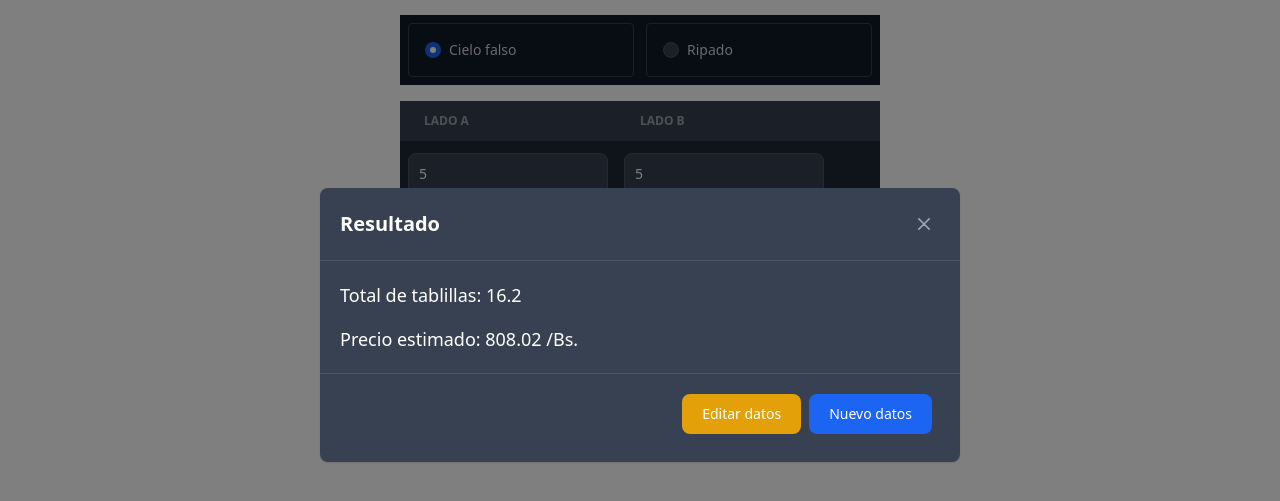
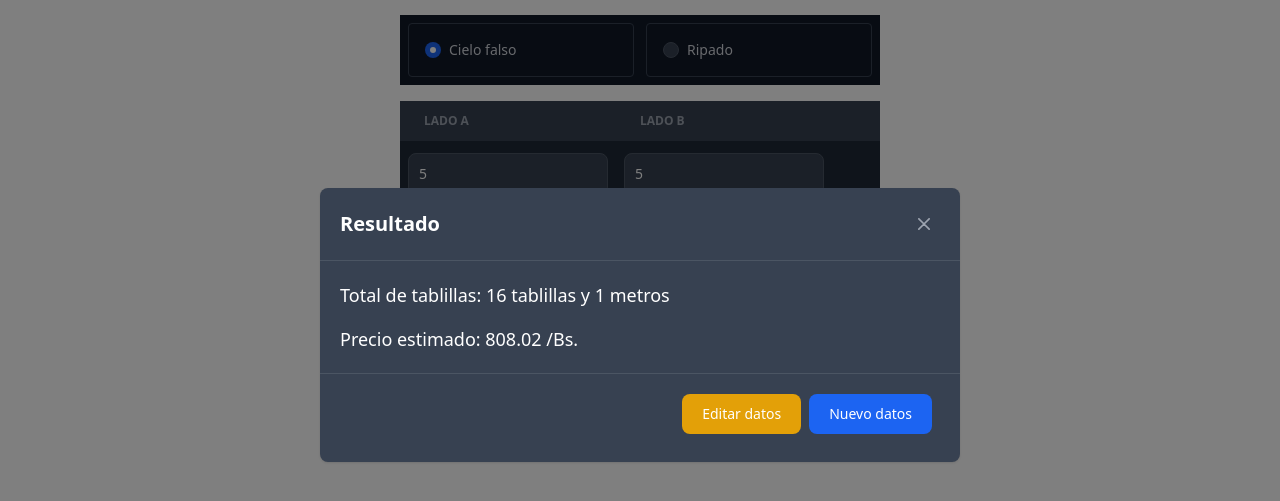
Before and after one commit to 94tomas/calculadora-PVC, an Astro site: page / in a window 1280 px wide. Both pictures are taken after typing "5", "5" into the empty fields and a click on the button "Calcular". Shown: the part 75-576 px from the top of the page. Built offline with nearby package versions, Linux system fonts and the light colour scheme; Astro itself is replaced by a stand-in of ours.

Commit message:
add mejoras de calculo

```diff
--- a/src/components/Calculator.vue
+++ b/src/components/Calculator.vue
@@ -46,6 +46,24 @@ const changeType = () => {
     }
 }
 
+
+/**
+ * texto total
+ */
+const totalClipboardText = (numero) => {
+    // Obtener la parte entera
+    let parteEntera = Math.trunc(numero);
+
+    // Obtener la parte decimal
+    let parteDecimal = numero - parteEntera;
+
+    if (parteDecimal>0) {
+        return `${parteEntera} tablillas y ${(((parteDecimal*100)*clipBoard.value.a)/100).toFixed(0)} metros`
+    }
+
+    return `${parteEntera} tablillas`
+}
+
 onMounted(() => {
     changeType()
 })
@@ -90,7 +108,7 @@ onMounted(() => {
                                 placeholder="lado A"
                                 required
                                 min="0"
-                                step="0.01"
+                                step="0.001"
                                 v-model="item.a"
                             />
                         </td>
@@ -101,7 +119,7 @@ onMounted(() => {
                                 placeholder="lado B"
                                 required
                                 min="0"
-                                step="0.01"
+                                step="0.001"
                                 v-model="item.b"
                             />
                         </td>
@@ -135,6 +153,7 @@ onMounted(() => {
                 type="submit"
                 class="w-full focus:outline-none text-white bg-green-700 hover:bg-green-800 focus:ring-4 focus:ring-green-300 font-medium rounded-lg text-sm px-5 py-2.5 me-2 mb-2 dark:bg-green-600 dark:hover:bg-green-700 dark:focus:ring-green-800"
             >Calcular</button>
+            <button type="button" @click="resetData()" class="w-full text-red-700 hover:text-white border border-red-700 hover:bg-red-800 focus:ring-4 focus:outline-none focus:ring-red-300 font-medium rounded-lg text-sm px-3 py-1 text-center me-2 mb-2 dark:border-red-500 dark:text-red-500 dark:hover:text-white dark:hover:bg-red-600 dark:focus:ring-red-900">Limpiar datos</button>
         </div>
     </form>
 
@@ -158,7 +177,7 @@ onMounted(() => {
                 <!-- Modal body -->
                 <div class="p-4 md:p-5 space-y-4">
                     <div class="text-lg font-medium text-gray-900 dark:text-white">
-                        Total de tablillas: {{ totalClipboard.toFixed(1) }}
+                        Total de tablillas: {{ totalClipboardText(totalClipboard) }}
                     </div>
 
                     <div v-if="type == 'pvc'" class="text-lg font-medium text-gray-900 dark:text-white">
```
